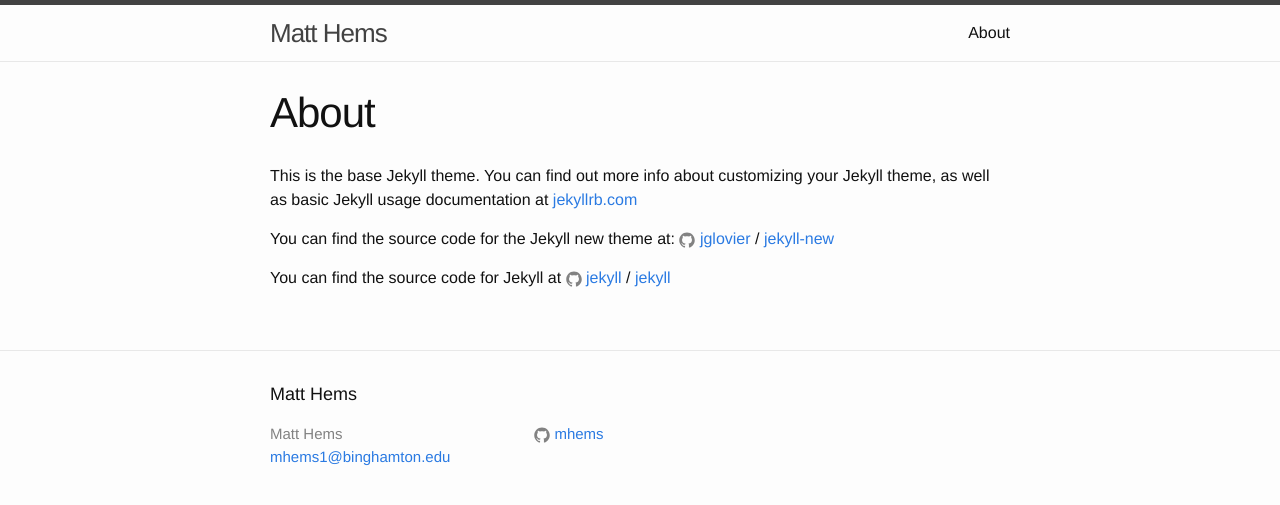
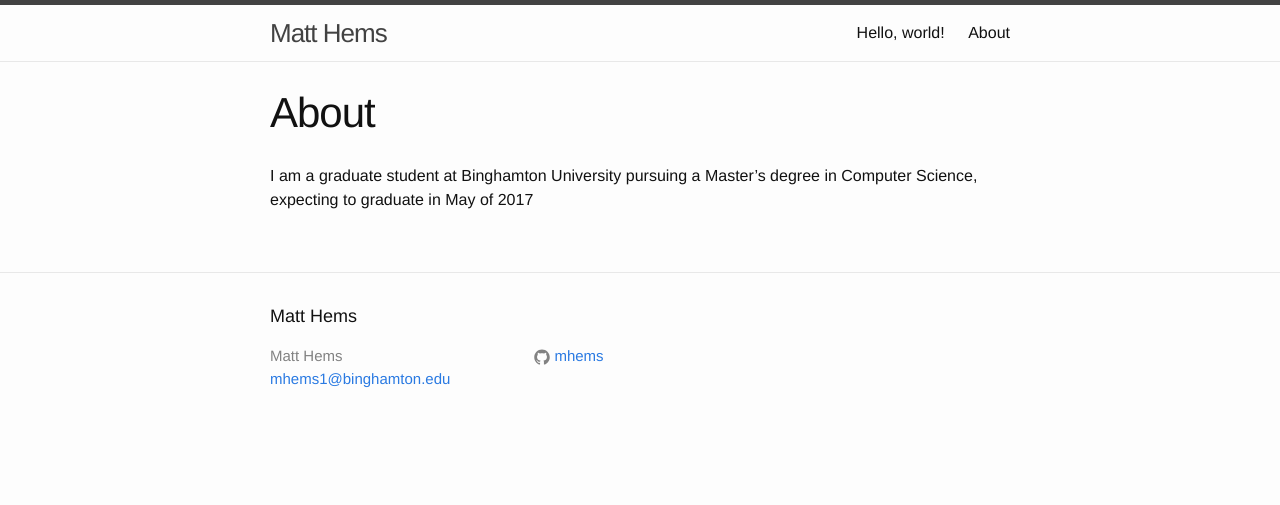
Before and after one commit to mhems/mhems.github.io, a Jekyll site: the page built from about.md, in a window 1280 px wide. Shown: the top 505 px of the page. Built offline with Jekyll 4.4.1, drawn with Linux system fonts in a browser that asks for light colours.

```diff
--- a/about.md
+++ b/about.md
@@ -4,12 +4,5 @@ title: About
 permalink: /about/
 ---
 
-This is the base Jekyll theme. You can find out more info about customizing your Jekyll theme, as well as basic Jekyll usage documentation at [jekyllrb.com](http://jekyllrb.com/)
-
-You can find the source code for the Jekyll new theme at:
-{% include icon-github.html username="jglovier" %} /
-[jekyll-new](https://github.com/jglovier/jekyll-new)
-
-You can find the source code for Jekyll at
-{% include icon-github.html username="jekyll" %} /
-[jekyll](https://github.com/jekyll/jekyll)
+I am a graduate student at Binghamton University pursuing a Master's
+degree in Computer Science, expecting to graduate in May of 2017
```
Also changed, not shown: 2016-05-17-hello-world.markdown (added, +7 -0 lines).
